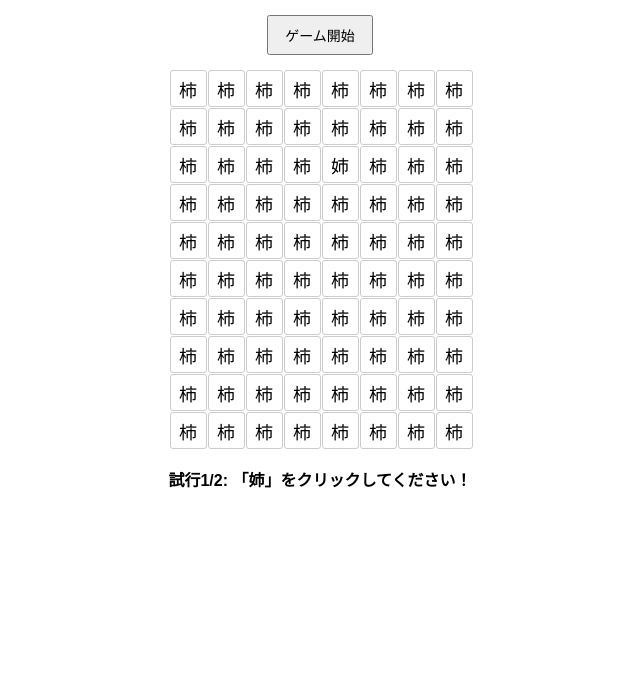
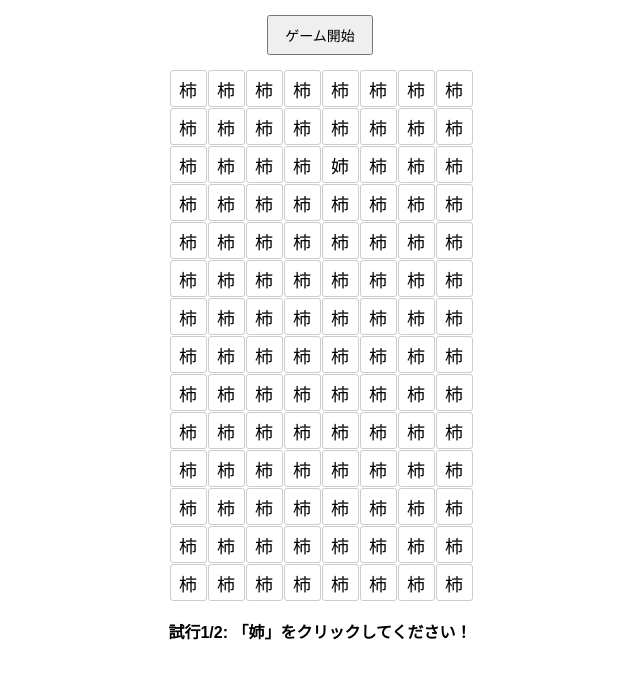
Before and after one commit to Arisanamo/KA-game, a plain HTML site: page index.html in a window 1280 px wide. Both pictures are taken after a click on the button "ゲーム開始". Shown: the whole page, without its empty margins (320-960 px from the left). Drawn offline with Linux system fonts and the light colour scheme.

Commit message:
Update index.html
index.htmlのタイトルとグリッド数を更新
タイトルを「中等理科Ⅱ模擬授業用」に、グリッドを8x14に変更
index.htmlを更新：タイトルを「中等理科Ⅱ模擬授業用」、グリッドを8x14、Google Forms URLを追加

```diff
--- a/index.html
+++ b/index.html
@@ -17,7 +17,7 @@
     .container {
       display: grid;
       grid-template-columns: repeat(8, 35px); /* 横8マス */
-      grid-template-rows: repeat(10, 35px); /* 縦14マス */
+      grid-template-rows: repeat(14, 35px); /* 縦14マス */
       gap: 3px;
       margin: 10px 0;
     }
@@ -68,7 +68,7 @@
       grid.innerHTML = '';
       document.getElementById('result').innerText = `試行${gameCount}/2: 「姉」をクリックしてください！`;
 
-      const totalCells = 10 * 8;
+      const totalCells = 14 * 8;
       for (let i = 0; i < totalCells; i++) {
         const cell = document.createElement('div');
         cell.className = 'cell';
```
